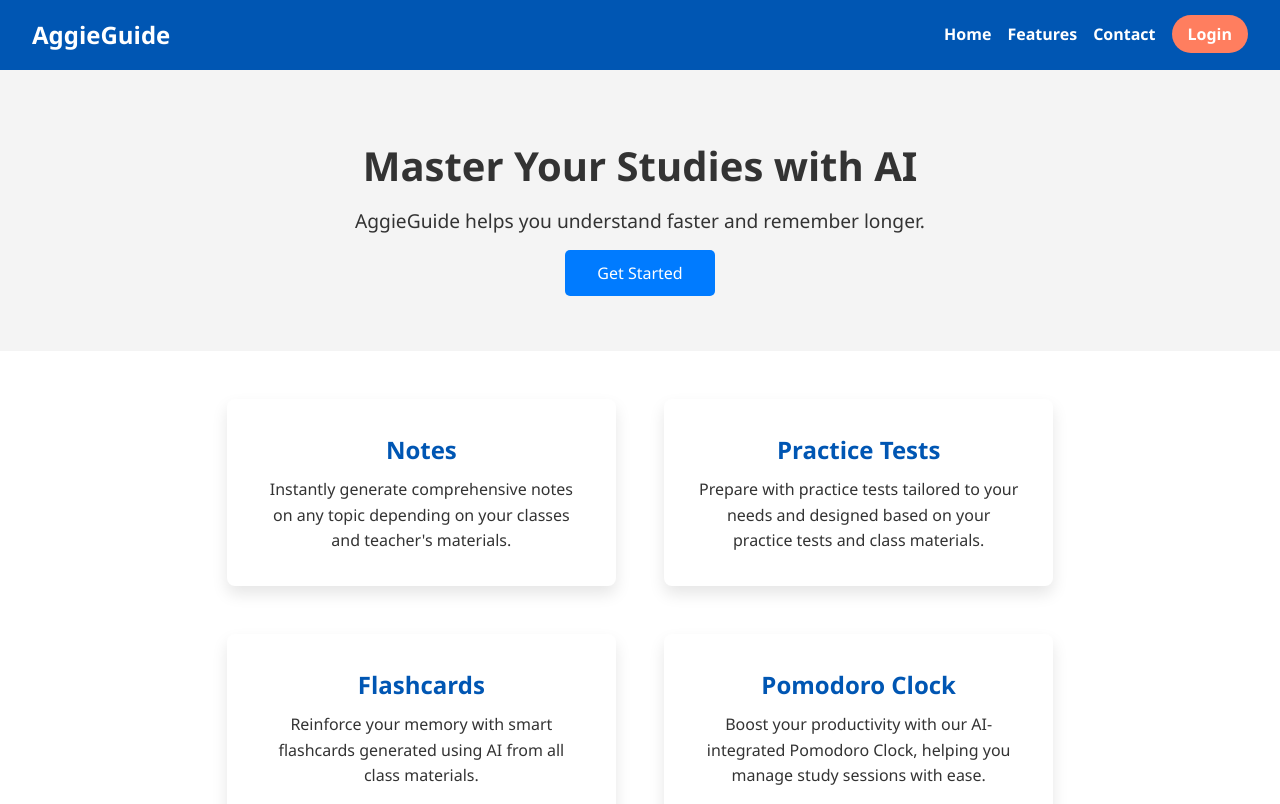
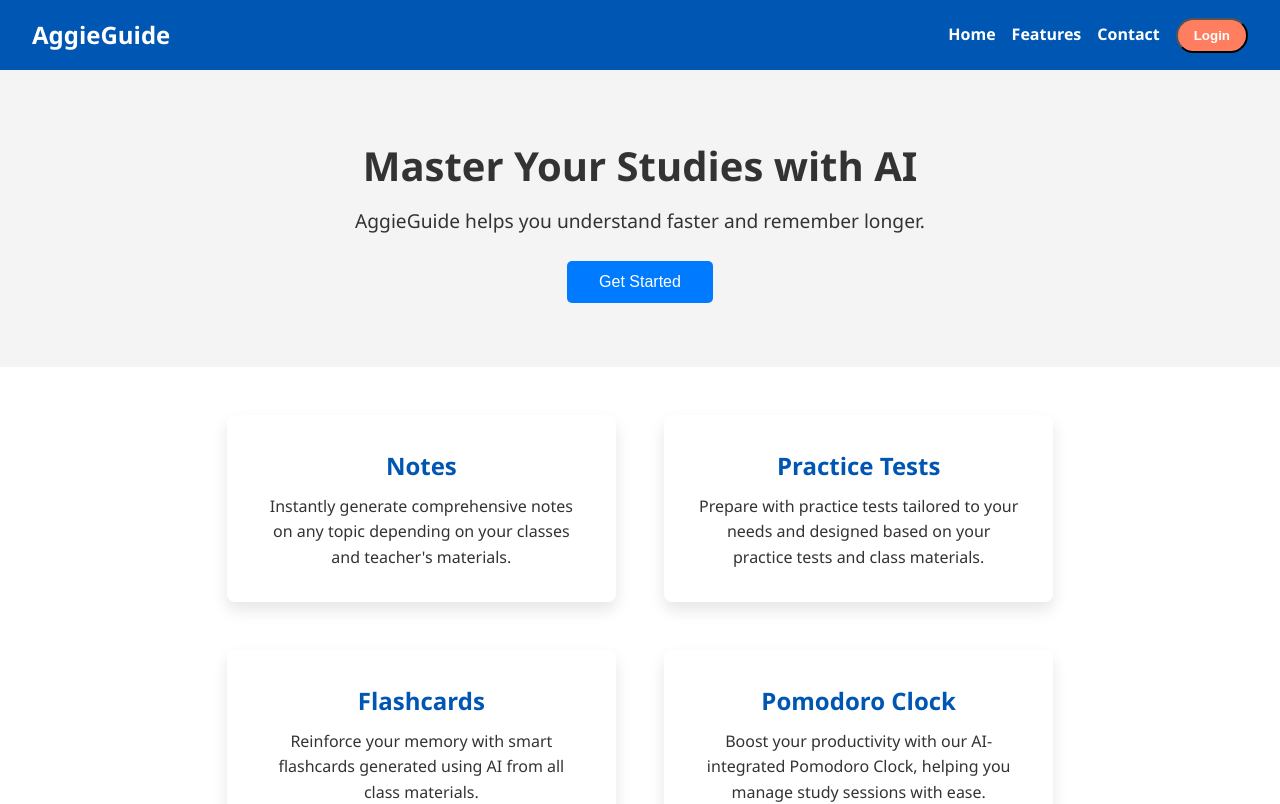
Before and after one commit to Shaurya-Srivastav/AggieGuide, a React (Create React App) app in the folder aggie-guide/: page / in a window 1280 px wide. Shown: the top 804 px of the page. Built offline with nearby package versions, Linux system fonts and the light colour scheme.

Commit message:
Added auth0 authentication

```diff
--- a/aggie-guide/package.json
+++ b/aggie-guide/package.json
@@ -3,6 +3,7 @@
   "version": "0.1.0",
   "private": true,
   "dependencies": {
+    "@auth0/auth0-react": "^2.2.4",
     "@testing-library/jest-dom": "^5.17.0",
     "@testing-library/react": "^13.4.0",
     "@testing-library/user-event": "^13.5.0",
--- a/aggie-guide/src/App.js
+++ b/aggie-guide/src/App.js
@@ -4,9 +4,15 @@ import HomePage from './HomePage';
 import AuthPage from './AuthPage';
 import UserPage from './UserPage';
 import './App.css';
+import { Auth0Provider } from '@auth0/auth0-react';
 
 function App() {
   return (
+    <Auth0Provider
+    domain="dev-tnijgq1ck832j8gi.us.auth0.com"
+    clientId="i7ch9CiT8uOS6Xy81vBZD3bMlUpllUp3"
+    redirectUri="http://localhost:3000/user"
+    >
       <Router>
         <Routes>
           <Route exact path="/" element={<HomePage />} />
@@ -15,6 +21,7 @@ function App() {
           {/* Add more routes as needed */}
         </Routes>
       </Router>
+    </Auth0Provider>
   );
 }
 
--- a/aggie-guide/src/AuthPage.js
+++ b/aggie-guide/src/AuthPage.js
@@ -1,15 +1,21 @@
+/* Page not needed anymore */
+
 import React, { useState } from 'react';
 import { Link } from 'react-router-dom';
 import './AuthPage.css';
+import { useAuth0 } from "@auth0/auth0-react";
 
+/* <AuthPage /> is deprecated, replaced with Auth0 */
 const AuthPage = () => {
-  const [isSignUp, setIsSignUp] = useState(false);
 
-  const toggleAuth = () => {
-    setIsSignUp(!isSignUp);
-  };
+  const { loginWithRedirect } = useAuth0();
+    const [isSignUp, setIsSignUp] = useState(false);
 
-  return (
+    const toggleAuth = () => {
+      setIsSignUp(!isSignUp);
+    };
+
+    return (
     <div className="auth-page">
       <nav className="navbar"> {/* This class is now scoped to AuthPage only */}
         <Link to="/" className="logo">AggieGuide</Link>
@@ -21,7 +27,7 @@ const AuthPage = () => {
           <input type="email" placeholder="Email" />
           <input type="password" placeholder="Password" />
           {isSignUp && <input type="password" placeholder="Confirm Password" />}
-          <button type="submit">{isSignUp ? 'Sign Up' : 'Sign In'}</button>
+          <button onClick={() => loginWithRedirect()}>{isSignUp ? 'Sign Up' : 'Sign In'}</button>
         </form>
         <button className="toggle-btn" onClick={toggleAuth}>
           {isSignUp ? 'Already have an account? Sign In' : 'Don’t have an account? Sign Up'}
@@ -29,6 +35,6 @@ const AuthPage = () => {
       </div>
     </div>
   );
-};
+}
 
 export default AuthPage;
--- a/aggie-guide/src/HomePage.js
+++ b/aggie-guide/src/HomePage.js
@@ -2,8 +2,11 @@
 import React from 'react';
 import { Link } from 'react-router-dom';
 import './HomePage.css'; // Make sure to import the updated CSS
+import { useAuth0 } from "@auth0/auth0-react";
 
 const HomePage = () => {
+  const { loginWithRedirect } = useAuth0();
+
   return (
     <div className="homepage">
       <nav className="navbar">
@@ -12,14 +15,14 @@ const HomePage = () => {
           <a href="#home">Home</a>
           <a href="#features">Features</a>
           <a href="#contact">Contact</a>
-          <Link to="/auth" className="cta-nav">Login</Link>
+          <button className="cta-nav" onClick={() => loginWithRedirect()}>Login</button>
         </div>
       </nav>
 
       <header className="hero" id="home">
         <h1>Master Your Studies with AI</h1>
         <p>AggieGuide helps you understand faster and remember longer.</p>
-        <Link to="/auth" className="cta">Get Started</Link>
+        <button className="cta" onClick={() => loginWithRedirect()}>Get Started</button>
       </header>
 
       <section id="features" className="features">
```
Also changed, not shown: 1 other file (tests, documents, lock files or other folders). Lines whose indentation alone changed are shown as unchanged.
